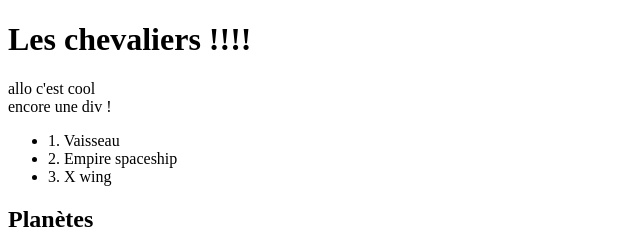
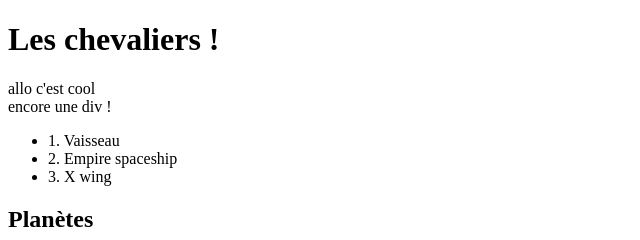
Before and after one commit to Saintchicky/git-formation, a plain HTML site: page index.html in a window 1280 px wide. Shown: the top 240 px of the page, 0-640 px from the left. Drawn offline with Linux system fonts and the light colour scheme.

Commit message:
remove all dots

```diff
--- a/index.html
+++ b/index.html
@@ -7,7 +7,7 @@
     <title>Document</title>
 </head>
 <body>
-    <h1>Les chevaliers !!!!</h1>
+    <h1>Les chevaliers !</h1>
     <div>
         allo c'est cool
     </div>
```
